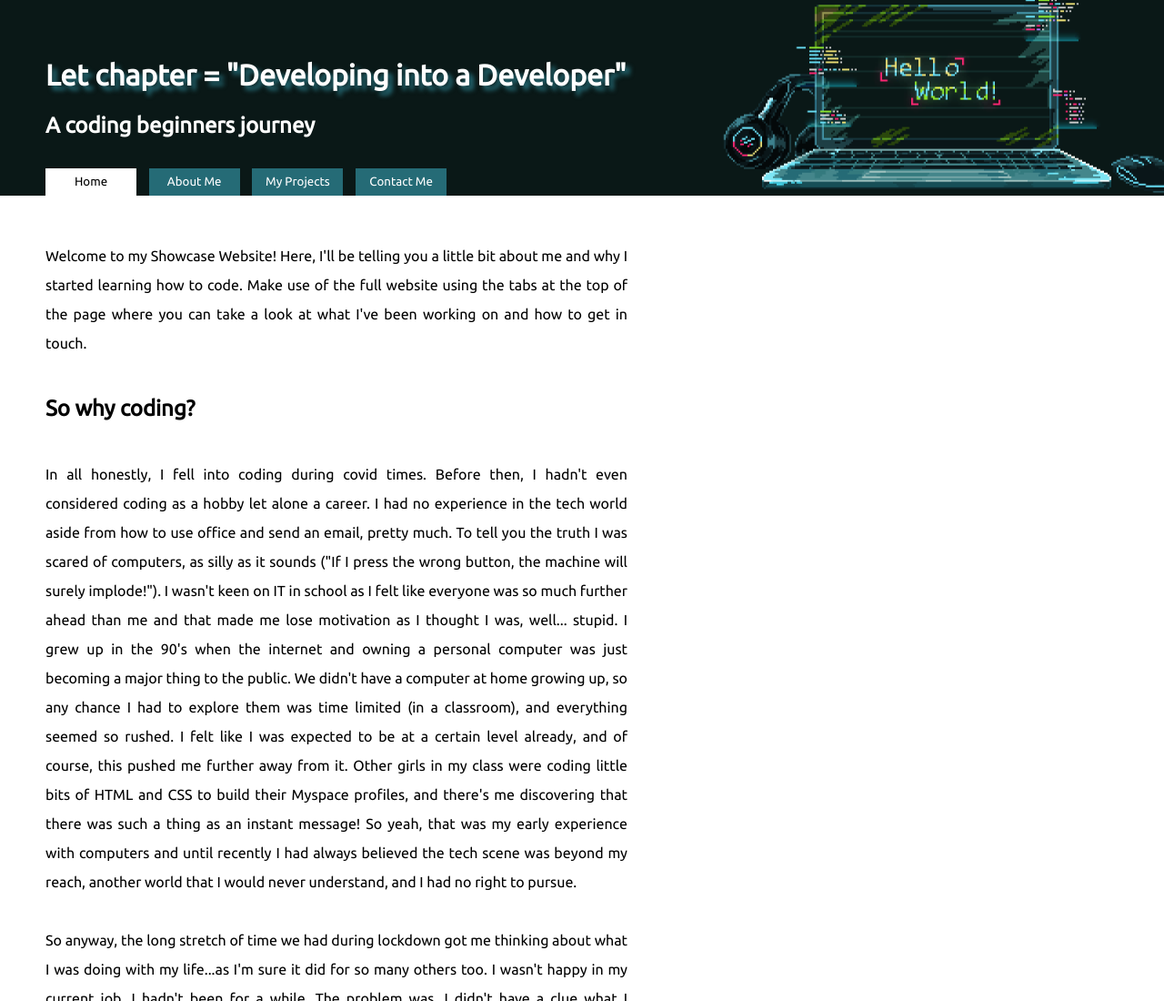
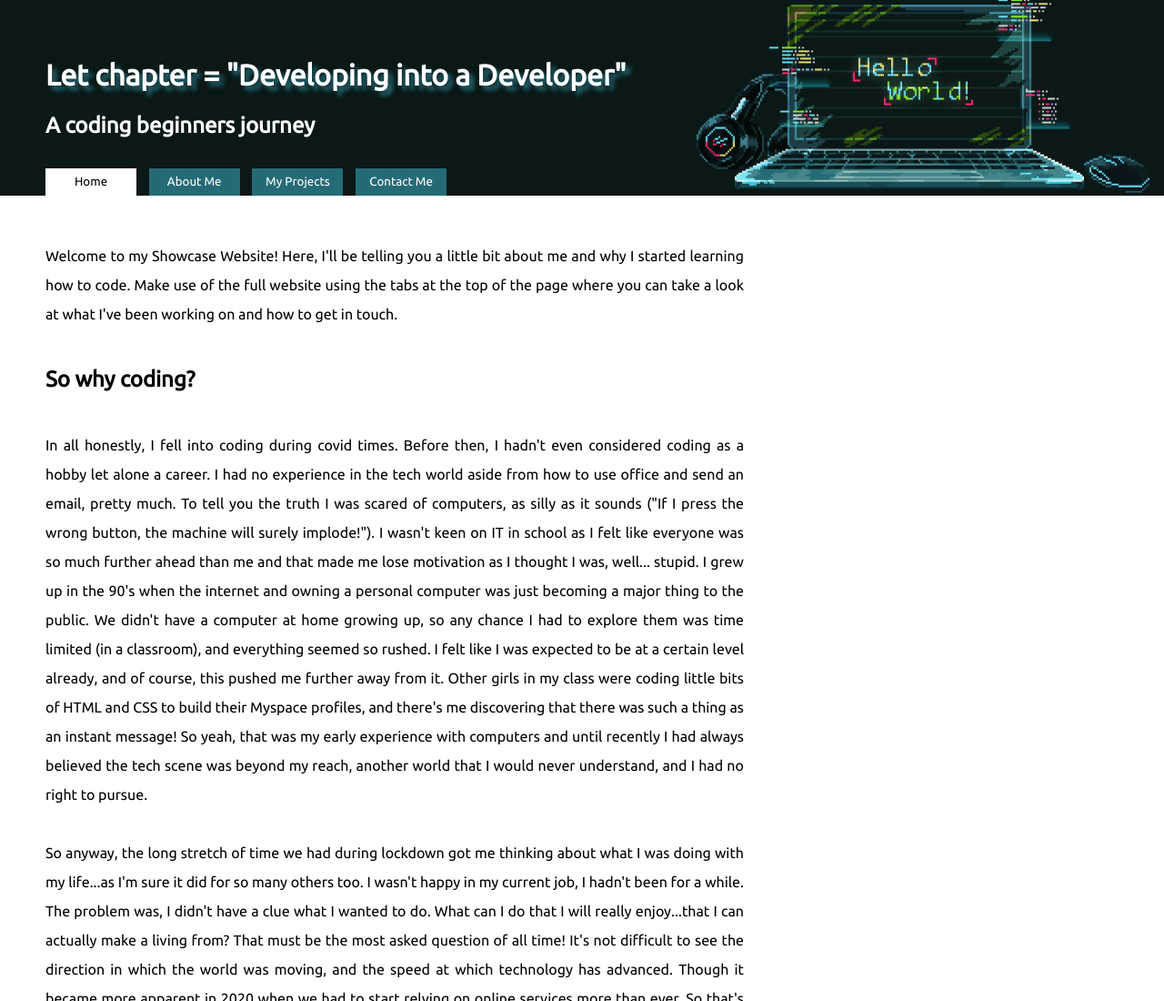
Before and after one commit to gabriellemia/showcase-website, a plain HTML site: page index.html in a window 1280 px wide. Shown: the top 1100 px of the page at 91% size. Drawn offline with Linux system fonts and the light colour scheme.

Commit message:
changed image positioning to make static when resizing

```diff
--- a/style.css
+++ b/style.css
@@ -18,7 +18,7 @@ body {
     line-height: 2;
     background-image: url(computer.gif);
     background-repeat: no-repeat;
-    background-position: right;
+    background-position: 700px;
     background-size: 600px;
     background-color: rgba(10,24,23,255);
     color: white;
@@ -47,7 +47,7 @@ body {
 .content-box {
 
     padding: 50px 0 0 50px;
-    width: 50%;
+    width: 60%;
 }
 
 .content-box .content {
```
